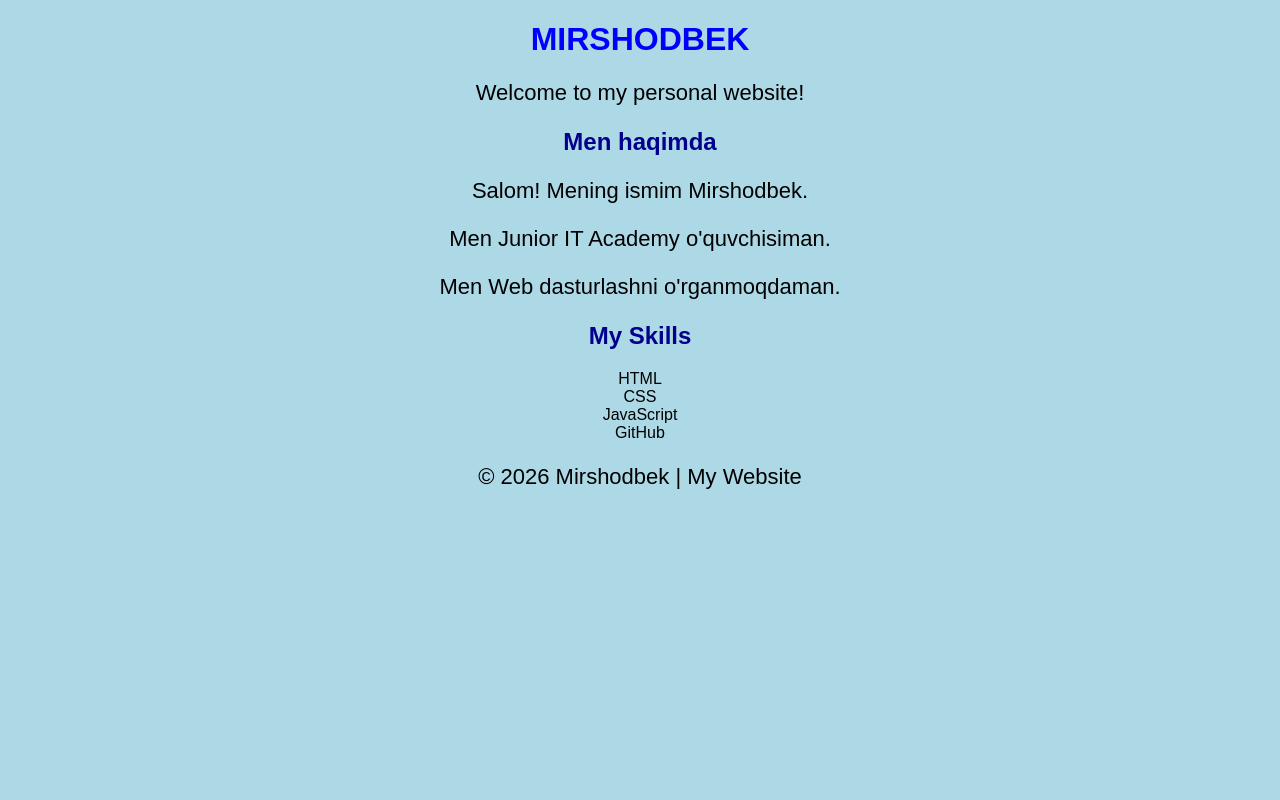
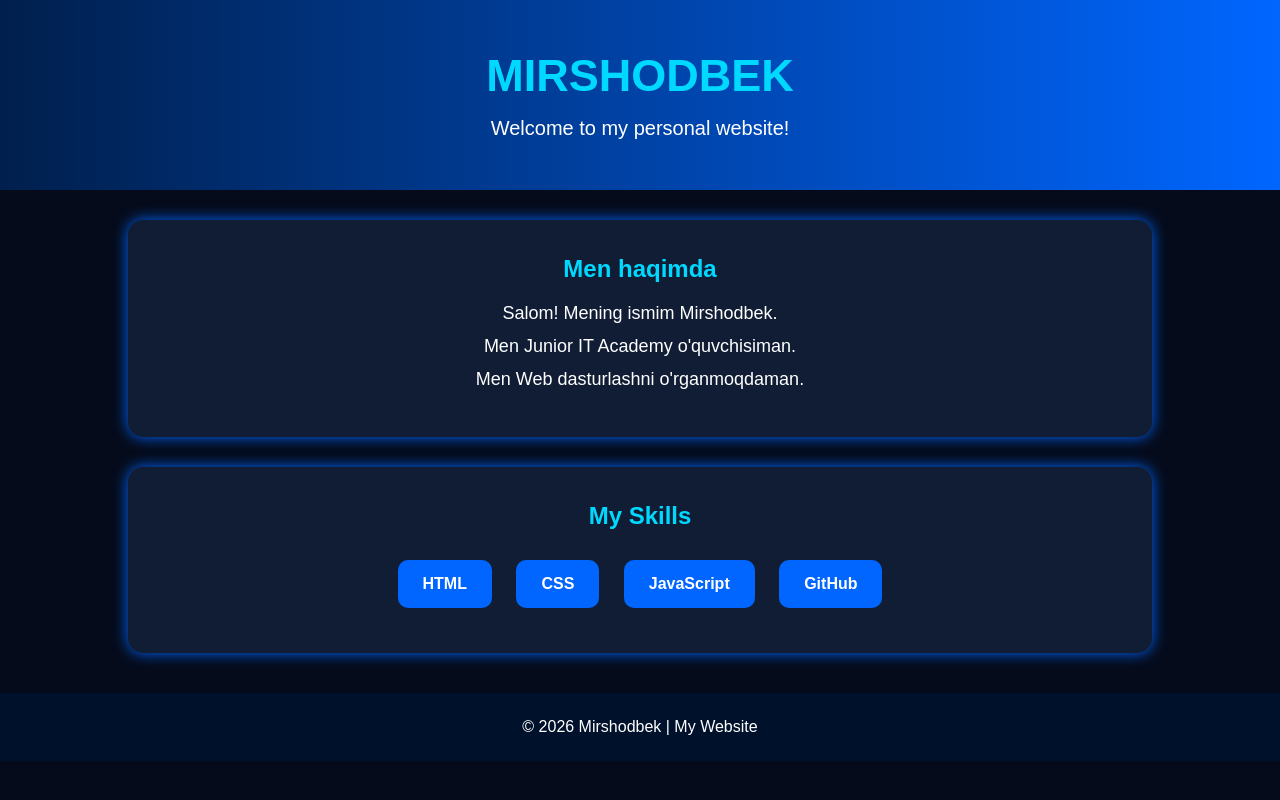
Before and after one commit to mirshodbek1717-byte/cuddly-oct, a plain HTML site: page About.html in a window 1280 px wide. Drawn offline with Linux system fonts and the light colour scheme.

Commit message:
Update style.css

```diff
--- a/style.css
+++ b/style.css
@@ -1,25 +1,67 @@
-body {
-    background-color: lightblue;
-    text-align: center;
-    font-family: Arial;
+
+* {
+    margin: 0;
+    padding: 0;
+    box-sizing: border-box;
 }
 
-h1 {
-    color: blue;
+body {
+    background: #050b1a;
+    color: white;
+    font-family: Arial, sans-serif;
+    text-align: center;
+}
+
+header {
+    background: linear-gradient(90deg, #001f4d, #0066ff);
+    padding: 50px;
+}
+
+header h1 {
+    font-size: 45px;
+    color: #00d9ff;
+}
+
+header p {
+    margin-top: 15px;
+    font-size: 20px;
+}
+
+.about, .skills {
+    background: #101d35;
+    margin: 30px auto;
+    padding: 35px;
+    width: 80%;
+    border-radius: 15px;
+    box-shadow: 0 0 15px #0066ff;
 }
 
 h2 {
-    color: darkblue;
+    color: #00d9ff;
+    margin-bottom: 20px;
 }
 
-p {
-    font-size: 22px;
+.about p {
+    margin: 12px;
+    font-size: 18px;
 }
 
-button {
-    background-color: blue;
-    color: white;
-    padding: 12px 25px;
-    border: none;
+.skill {
+    display: inline-block;
+    background: #0066ff;
+    padding: 15px 25px;
+    margin: 10px;
     border-radius: 10px;
+    font-weight: bold;
 }
+
+.skill:hover {
+    background: #00d9ff;
+    color: black;
+}
+
+footer {
+    background: #00112b;
+    padding: 25px;
+    margin-top: 40px;
+}
```
